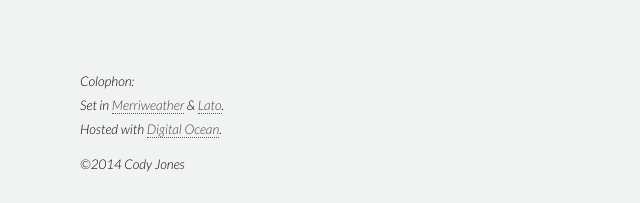
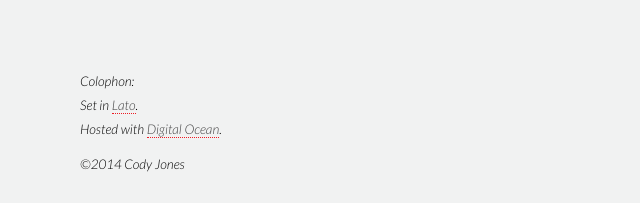
Before and after one commit to mediumjones/mediumjones, a plain HTML site: page index.html in a window 1280 px wide. Shown: the part 594-797 px from the top of the page, 318-958 px from the left. Drawn offline with Linux system fonts and the light colour scheme.

Commit message:
removed references to Merriweather font

```diff
--- a/css/main.css
+++ b/css/main.css
@@ -1,4 +1,3 @@
-@import url(http://fonts.googleapis.com/css?family=Merriweather:900italic);
 @import url(http://fonts.googleapis.com/css?family=Lato:300);
 @import url(http://fonts.googleapis.com/css?family=Lato:300italic);
 
--- a/index.html
+++ b/index.html
@@ -46,7 +46,7 @@
 		</div>
 
 		<footer>
-			<p>Colophon:<br>Set in <a href="http://sorkintype.com/fonts.html" target="_blank">Merriweather</a> &amp; <a href="http://www.latofonts.com/" target="_blank">Lato</a>.<br>Hosted with <a href="https://www.digitalocean.com/?refcode=8fb19c1da3d0" target="_blank">Digital Ocean</a>.</p>
+			<p>Colophon:<br>Set in <a href="http://www.latofonts.com/" target="_blank">Lato</a>.<br>Hosted with <a href="https://www.digitalocean.com/?refcode=8fb19c1da3d0" target="_blank">Digital Ocean</a>.</p>
 
 			<p>©2014 Cody Jones</p>
 		</footer>
```
